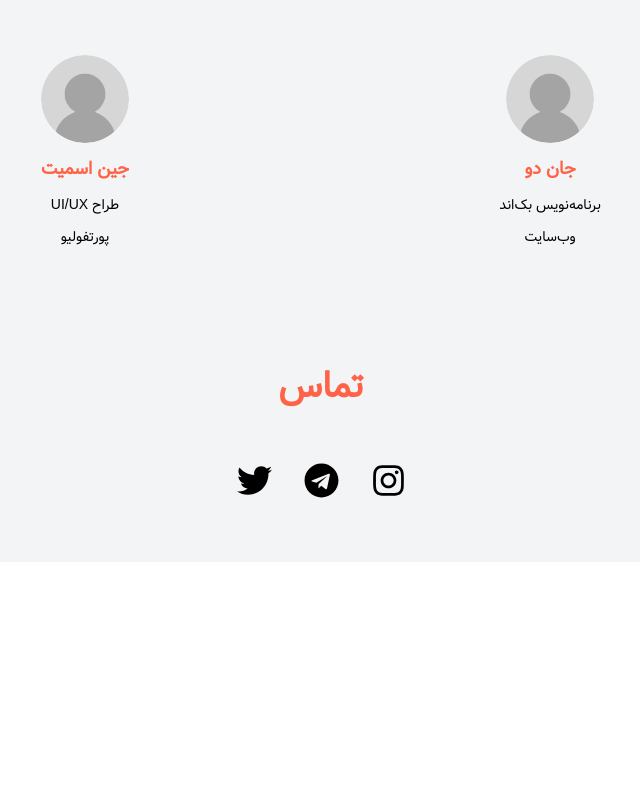
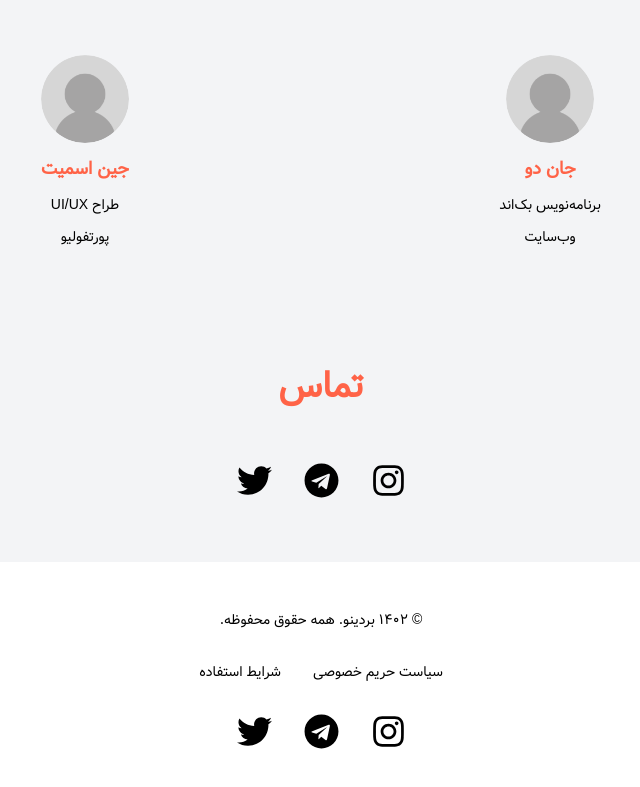
Before and after one commit to buordino/buordino, a React (Vite) app: page / in a window 1280 px wide. Shown: the part 2673-3460 px from the top of the page, without its empty margins (319-959 px from the left). Before the commit the page ends 3235 px from the top, so only its background shows below. Built offline with nearby package versions, Linux system fonts and the light colour scheme.

Commit message:
finish basic layout and sections

```diff
--- /dev/null
+++ b/src/ui/AppsLinksList.tsx
@@ -0,0 +1,26 @@
+import { FaInstagram } from "react-icons/fa";
+import { FaTelegram } from "react-icons/fa";
+import { FaTwitter } from "react-icons/fa";
+const AppsLinksList = () => {
+  return (
+    <ul className="flex items-center justify-center gap-8">
+      <li className="transition-all duration-300 hover:text-[#FF6347]">
+        <a href="#">
+          <FaInstagram size={35} />
+        </a>
+      </li>
+      <li className="transition-all duration-300 hover:text-[#FF6347]">
+        <a href="#">
+          <FaTelegram size={35} />
+        </a>
+      </li>
+      <li className="transition-all duration-300 hover:text-[#FF6347]">
+        <a href="#">
+          <FaTwitter size={35} />
+        </a>
+      </li>
+    </ul>
+  );
+};
+
+export default AppsLinksList;
--- a/src/ui/Footer.tsx
+++ b/src/ui/Footer.tsx
@@ -1,4 +1,5 @@
 import FooterAboutUs from "./FooterAboutUs";
+import FooterBottom from "./FooterBottom";
 import FooterContact from "./FooterContact";
 import FooterDownloadLinks from "./FooterDownloadLinks";
 
@@ -11,6 +12,9 @@ const Footer = () => {
           <FooterAboutUs />
           <FooterContact />
         </div>
+        <div className="bg-white">
+          <FooterBottom />
+        </div>
       </section>
     </footer>
   );
--- /dev/null
+++ b/src/ui/FooterBottom.tsx
@@ -0,0 +1,16 @@
+import AppsLinksList from "./AppsLinksList";
+
+const FooterBottom = () => {
+  return (
+    <div className="text-center py-12 px-4 space-y-8">
+      <span className="block text-sm">© 1402 بردینو. همه حقوق محفوظه.</span>
+      <div className="flex items-center justify-center gap-8 text-sm">
+        <a href="#">سیاست حریم خصوصی</a>
+        <a href="#">شرایط استفاده</a>
+      </div>
+      <AppsLinksList />
+    </div>
+  );
+};
+
+export default FooterBottom;
--- a/src/ui/FooterContact.tsx
+++ b/src/ui/FooterContact.tsx
@@ -1,6 +1,5 @@
-import { FaInstagram } from "react-icons/fa";
-import { FaTelegram } from "react-icons/fa";
-import { FaTwitter } from "react-icons/fa";
+import AppsLinksList from "./AppsLinksList";
+
 
 const FooterContact = () => {
   return (
@@ -8,23 +7,7 @@ const FooterContact = () => {
       <h2 className="text-[#FF6347] font-bold text-2xl sm:text-4xl text-center mb-[3.5rem]">
         تماس
       </h2>
-      <ul className="flex items-center justify-center gap-8">
-        <li className="transition-all duration-300 hover:text-[#FF6347]">
-          <a href="#">
-            <FaInstagram size={35} />
-          </a>
-        </li>
-        <li className="transition-all duration-300 hover:text-[#FF6347]">
-          <a href="#">
-            <FaTelegram size={35} />
-          </a>
-        </li>
-        <li className="transition-all duration-300 hover:text-[#FF6347]">
-          <a href="#">
-            <FaTwitter size={35} />
-          </a>
-        </li>
-      </ul>
+      <AppsLinksList />
     </div>
   );
 };
```
